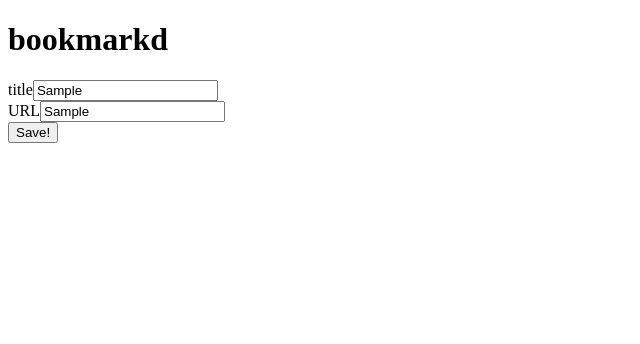
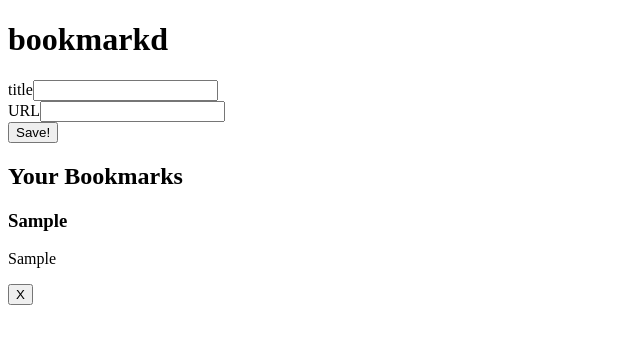
Before and after one commit to Ollie-C/bookmarkd, a React (Create React App) app: page / in a window 1280 px wide. Both pictures are taken after typing "Sample", "Sample" into the empty fields and a click on the button "Save!". Shown: the top 344 px of the page, without its empty margins (0-640 px from the left). Built offline with nearby package versions, Linux system fonts and the light colour scheme.

Commit message:
Created flow for app without persisting data

```diff
--- a/src/App.js
+++ b/src/App.js
@@ -1,12 +1,14 @@
+import { useState } from "react";
 import { v4 } from "uuid";
 //Components
-import { useState } from "react";
 import Form from "./components/Form";
+import Bookmarks from "./components/Bookmarks";
 //Styles
 import "./main.scss";
 
 function App() {
   const [newBookmark, setNewBookmark] = useState({});
+  const [bookmarks, setBookmarks] = useState([]);
 
   const handleChange = ({ target }) => {
     setNewBookmark({ ...newBookmark, [target.name]: target.value, id: v4() });
@@ -24,12 +26,20 @@ function App() {
 
   const handleSubmit = (e) => {
     e.preventDefault();
-    console.log(newBookmark);
+    //On form submit, adds submitted bookmark to bookmarks saved in state
+    setBookmarks([newBookmark, ...bookmarks]);
+    //Reset form fields
+    setNewBookmark({});
   };
   return (
     <main>
       <h1>bookmarkd</h1>
-      <Form handleChange={handleChange} handleSubmit={handleSubmit} />
+      <Form
+        handleChange={handleChange}
+        handleSubmit={handleSubmit}
+        newBookmark={newBookmark}
+      />
+      <Bookmarks bookmarks={bookmarks} />
     </main>
   );
 }
--- a/src/components/Bookmark.jsx
+++ b/src/components/Bookmark.jsx
@@ -1,5 +1,16 @@
-const Bookmark = () => {
-  return <div>Bookmark</div>;
+const Bookmark = ({ bookmarks }) => {
+  const bookmark = bookmarks.map((bookmark) => {
+    return (
+      <div className="bookmark">
+        <div className="bookmark__content">
+          <h3 className="bookmark__title">{bookmark.title}</h3>
+          <p className="bookmark__url">{bookmark.url}</p>
+        </div>
+        <button className="bookmark__delete">X</button>
+      </div>
+    );
+  });
+  return bookmark;
 };
 
 export default Bookmark;
--- a/src/components/Bookmarks.jsx
+++ b/src/components/Bookmarks.jsx
@@ -1,5 +1,19 @@
-const Bookmarks = () => {
-  return <div>Bookmarks</div>;
+import Bookmark from "./Bookmark";
+
+const Bookmarks = ({ bookmarks }) => {
+  if (!bookmarks) {
+    return <p>Loading . . . </p>;
+  }
+  return (
+    <section className="bookmarks">
+      <h2 className="bookmarks__title">Your Bookmarks</h2>
+      {bookmarks.length > 0 ? (
+        <Bookmark bookmarks={bookmarks} />
+      ) : (
+        <p>You haven't saved anything yet</p>
+      )}
+    </section>
+  );
 };
 
 export default Bookmarks;
--- a/src/components/Form.jsx
+++ b/src/components/Form.jsx
@@ -1,4 +1,4 @@
-const Form = ({ handleChange, handleSubmit }) => {
+const Form = ({ handleChange, handleSubmit, newBookmark }) => {
   return (
     <form onSubmit={handleSubmit} className="form">
       <div className="form__section">
@@ -10,6 +10,7 @@ const Form = ({ handleChange, handleSubmit }) => {
           className="form__input"
           name="title"
           onChange={handleChange}
+          value={newBookmark.title || ""}
         />
       </div>
       <div className="form__section">
@@ -21,6 +22,7 @@ const Form = ({ handleChange, handleSubmit }) => {
           className="form__input"
           name="url"
           onChange={handleChange}
+          value={newBookmark.url || ""}
         />
       </div>
       <button className="form__cta">Save!</button>
```
